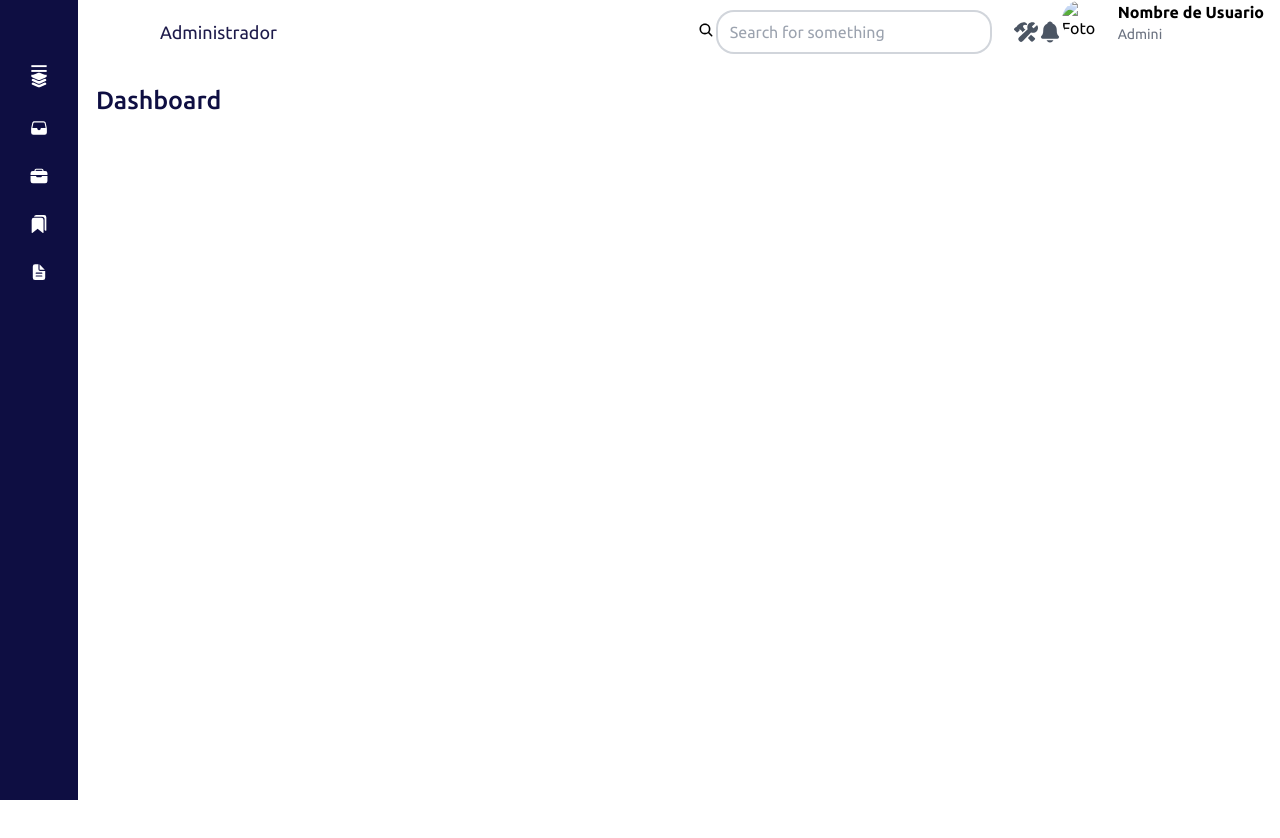
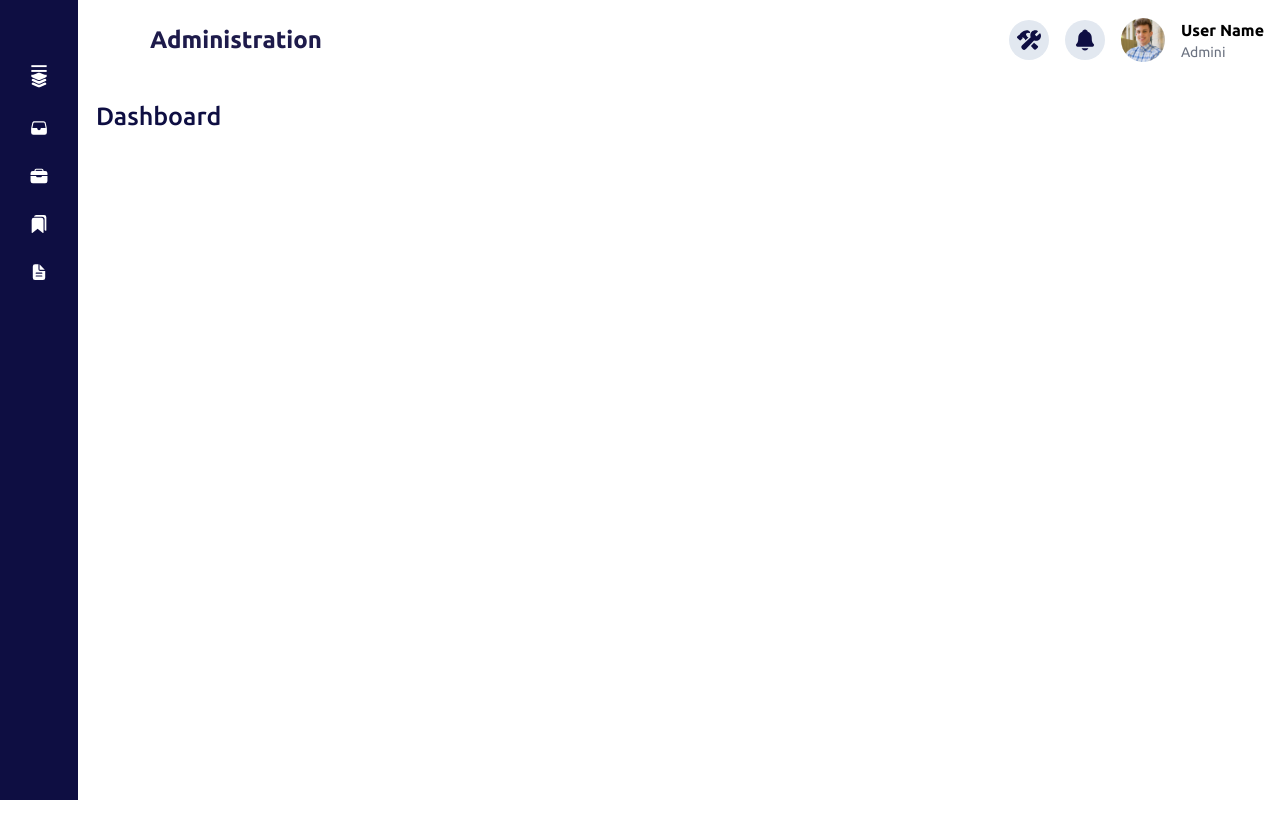
Before and after one commit to freelanceAP/GreenCycle-Front, a website with bundled scripts: page index.html in a window 1280 px wide. After the commit the page ends 800 px from the top, so only its background shows below. Built offline with nearby package versions, Linux system fonts and the light colour scheme; files whose address does not match are found by name.

Commit message:
Nav
Se elimino del nav la barra de buscar unicamente quedaron los iconos y la foto de perfil

```diff
--- a/index.html
+++ b/index.html
@@ -13,53 +13,57 @@
 
 <body>
 
-  <nav class="navbar  bg-white h-16 px-4 flex items-center justify-between ">
-
-    <!-- Titulo -->
-    <div class="text-indigo-950 text-lg ml-36">Administrador</div>
-
-    <div class="flex">
-      <!-- Buscar e iconos-->
-      <div class="flex justify-between py-3 px-6 ">
-
-        <form action="">
-          <ion-icon name="search"></ion-icon>
-          <input type="text" name="search" placeholder="Search for something" autocomplete="off"
-            aria-invalid="Search for something"
-            class="px-3 py-2 rounded-2xl border-no ring-2 ring-gray-300 focus:ring-gray-500 focus:ring-2">
-        </form>
-      </div>
-
-
-      <div class="flex items-center">
-        <label for="busqueda" class="sr-only">Buscar</label>
-        <ion-icon name="construct" class=" text-gray-600 text-2xl"></ion-icon>
-        <ion-icon name="notifications" class="text-gray-600 text-2xl"></ion-icon>
-        <!-- <i class="fas fa-bell text-gray-600 ml-4"></i> -->
-        <!-- <i class="fas fa-cog text-gray-600 ml-4"></i> -->
-      </div>
-
-      <!-- Foto de perfil -->
-      <div class="mr-4">
-        <img src="ruta/a/tu/foto-de-perfil.jpg" alt="Foto de perfil" class="w-10 h-10 rounded-full">
-      </div>
-
-      <!-- Nombre de usuario y rol -->
-      <div>
-        <div class="font-semibold">Nombre de Usuario</div>
-        <div class="text-sm text-gray-500">Admini</div>
-      </div>
-    </div>
-  </nav>
-
   <div class="sidebar">
 
   </div>
 
 
+  <section class="home-section bg-slate-200">
+    <nav class="navbar  bg-white h-20  px-4 flex items-center justify-between ">
 
-  <section class="home-section bg-slate-100">
-    <div class="text">Dashboard</div>
+      <!-- Titulo -->
+      <div class="text-indigo-950 text-2xl  ml-14 font-semibold">Administration</div>
+
+      <div class="flex">
+        <!-- Buscar-->
+        <!-- <div class="flex justify-between py-3 px-6 ">
+          <form action="">
+            <div class="relative flex items-center text-gray-400 focus-within:text-gray-600">
+              <ion-icon name="search" class="absolute ml-3"></ion-icon>
+              <input type="text" name="search" placeholder="Search for something" autocomplete="off"
+                aria-invalid="Search for something"
+                class="pr-3 pl-10 py-2 rounded-2xl border-no ring-2 font-bold ring-gray-300 focus:ring-gray-500 focus:ring-2 bg-slate-200">
+            </div>
+          </form>
+        </div> -->
+
+        <div class="flex gap-4 items-center">
+
+          <!-- Iconos-->
+          <div class="p-2  rounded-full bg-slate-200 flex justify-center align-middle">
+            <ion-icon name="construct" class=" text-[#0E0E42] text-2xl "></ion-icon>
+          </div>
+          <div class="p-2  rounded-full bg-slate-200 flex justify-center align-middle">
+            <ion-icon name="notifications" class=" text-[#0E0E42] text-2xl "></ion-icon>
+          </div>
+
+          <!-- Foto de perfil -->
+          <div class="size-11 flex justify-center align-middle">
+            <img src="/public/assets/img/client-pics-05.png" class="w-full h-full rounded-full ">
+          </div>
+
+          <!-- Nombre de usuario y rol -->
+          <div class=" flex flex-col justify-center items-center ">
+            <div class="font-semibold ">User Name</div>
+            <div class="text-sm text-gray-500 self-start">Admini</div>
+          </div>
+        </div>
+    </nav>
+
+
+    <div class="text">Dashboard
+
+    </div>
   </section>
 
 
```
